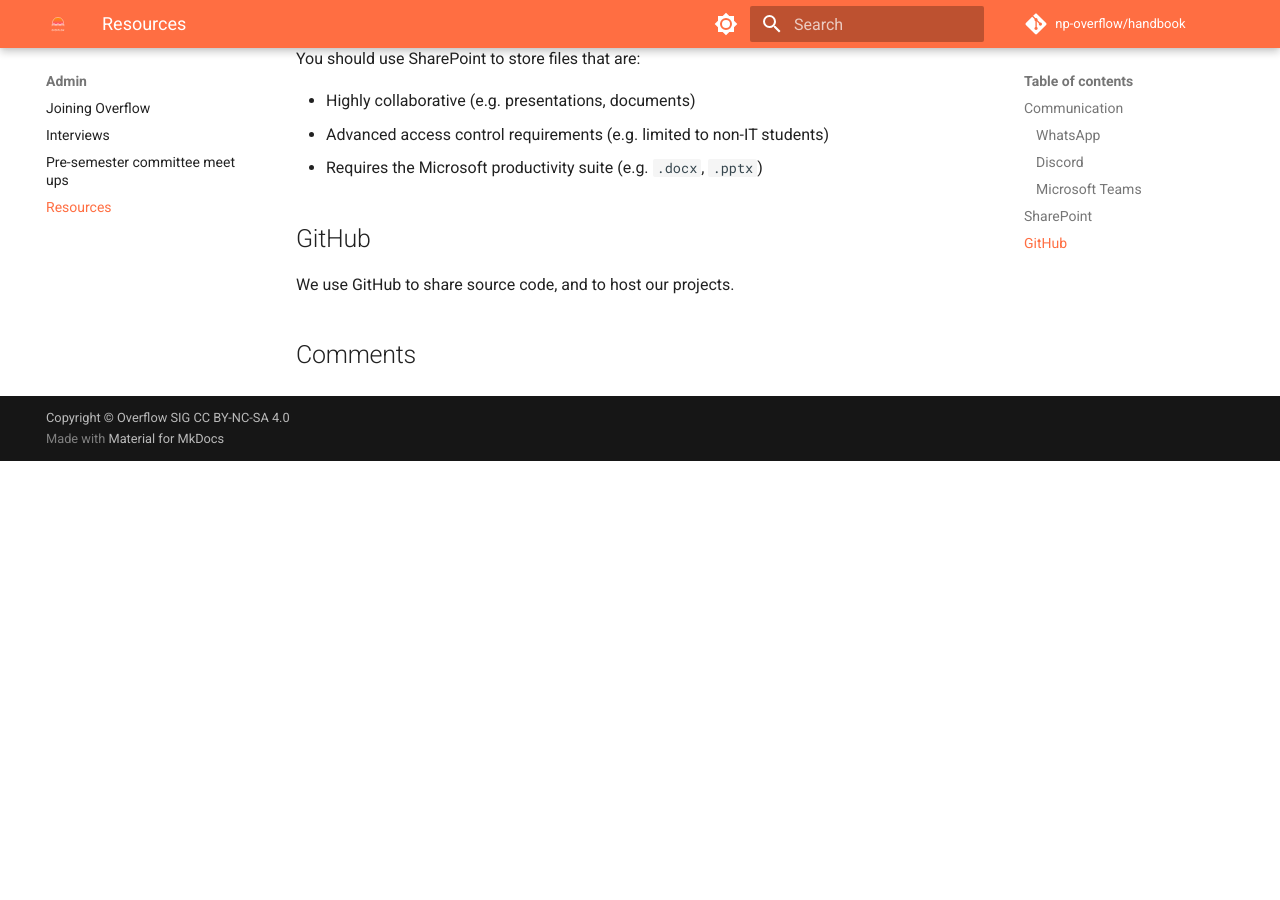
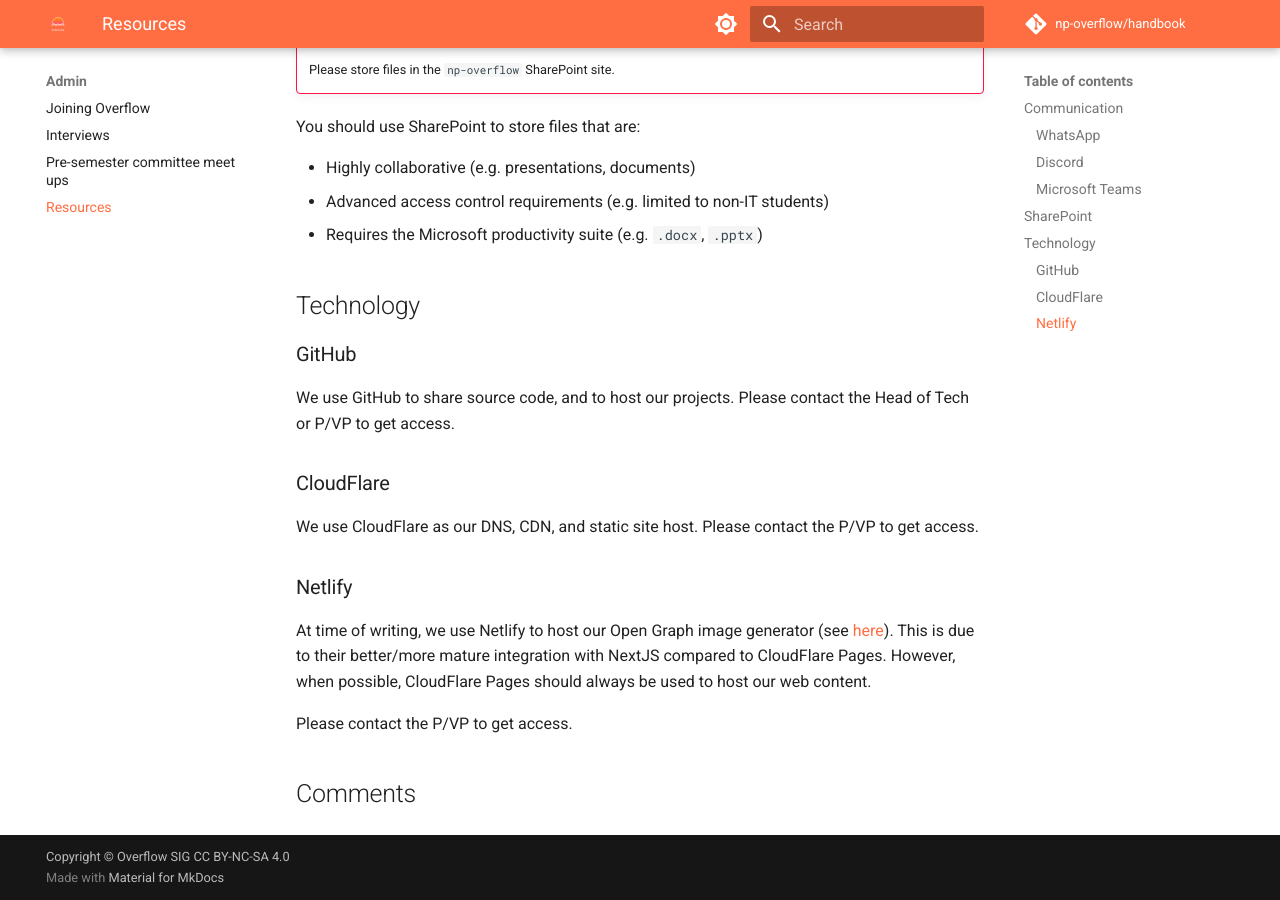
Before and after one commit to np-overflow/handbook, an MkDocs documentation site: the page built from docs/admin/resources.md, in a window 1280 px wide and 900 px high, scrolled down 1830 px. Built offline with MkDocs 1.6.1 and Material for MkDocs 9.7.7, drawn with Linux system fonts in a browser that asks for light colours; comment, search, counter and statistics services are not loaded; before the commit the page ends 2291 px from its top, so only the background shows below that; some of the changed text lies outside the part shown.

Commit message:
feat: update resources page

```diff
--- a/docs/admin/resources.md
+++ b/docs/admin/resources.md
@@ -15,9 +15,11 @@
 
 * Microsoft Planner
 
-**Source code**
+**Technology**
 
 * [GitHub](https://github.com/np-overflow)
+* CloudFlare
+* Netlify
 
 **Publicity**
 
@@ -72,6 +74,18 @@ You should use SharePoint to store files that are:
 * Advanced access control requirements (e.g. limited to non-IT students)
 * Requires the Microsoft productivity suite (e.g. `.docx`, `.pptx`)
 
-## GitHub
+## Technology
 
-We use GitHub to share source code, and to host our projects.
+### GitHub
+
+We use GitHub to share source code, and to host our projects. Please contact the Head of Tech or P/VP to get access.
+
+### CloudFlare
+
+We use CloudFlare as our DNS, CDN, and static site host. Please contact the P/VP to get access.
+
+### Netlify
+
+At time of writing, we use Netlify to host our Open Graph image generator (see [here](https://github.com/np-overflow/og)). This is due to their better/more mature integration with NextJS compared to CloudFlare Pages. However, when possible, CloudFlare Pages should always be used to host our web content.
+
+Please contact the P/VP to get access.
```
